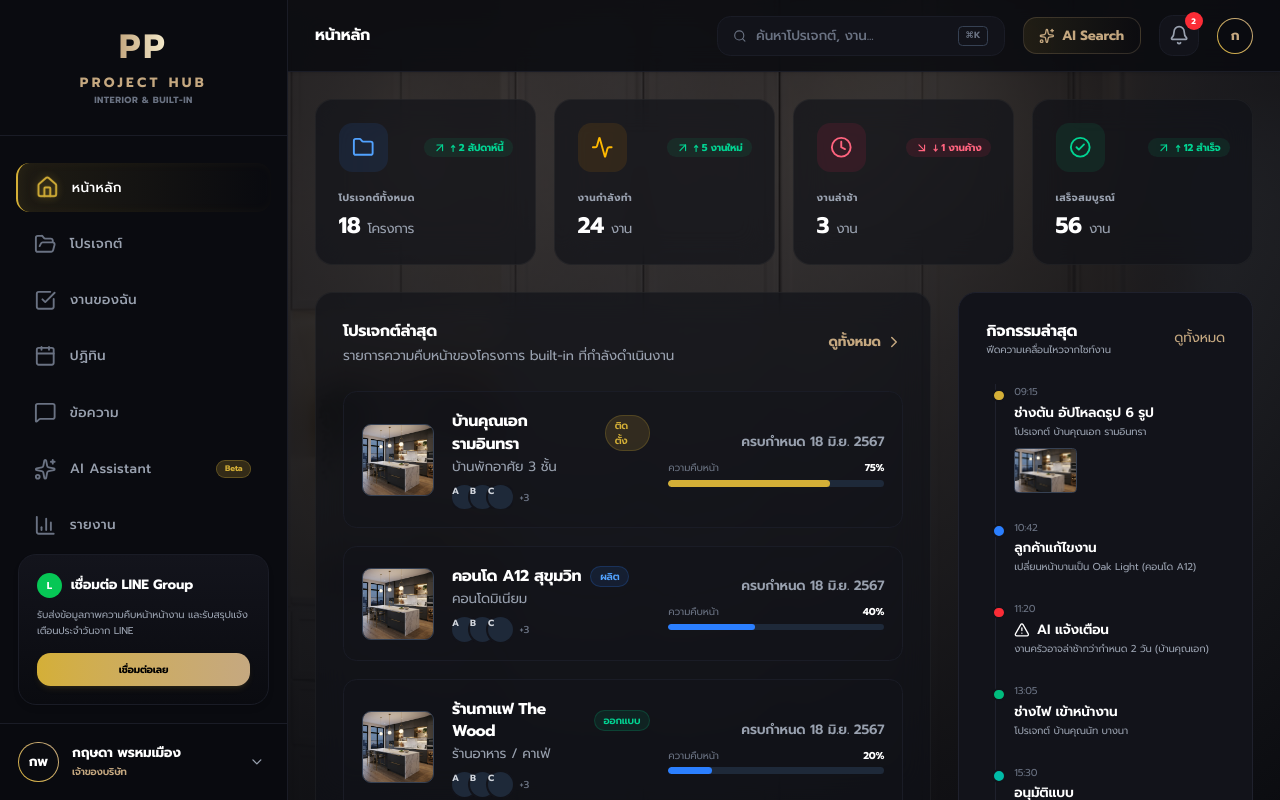
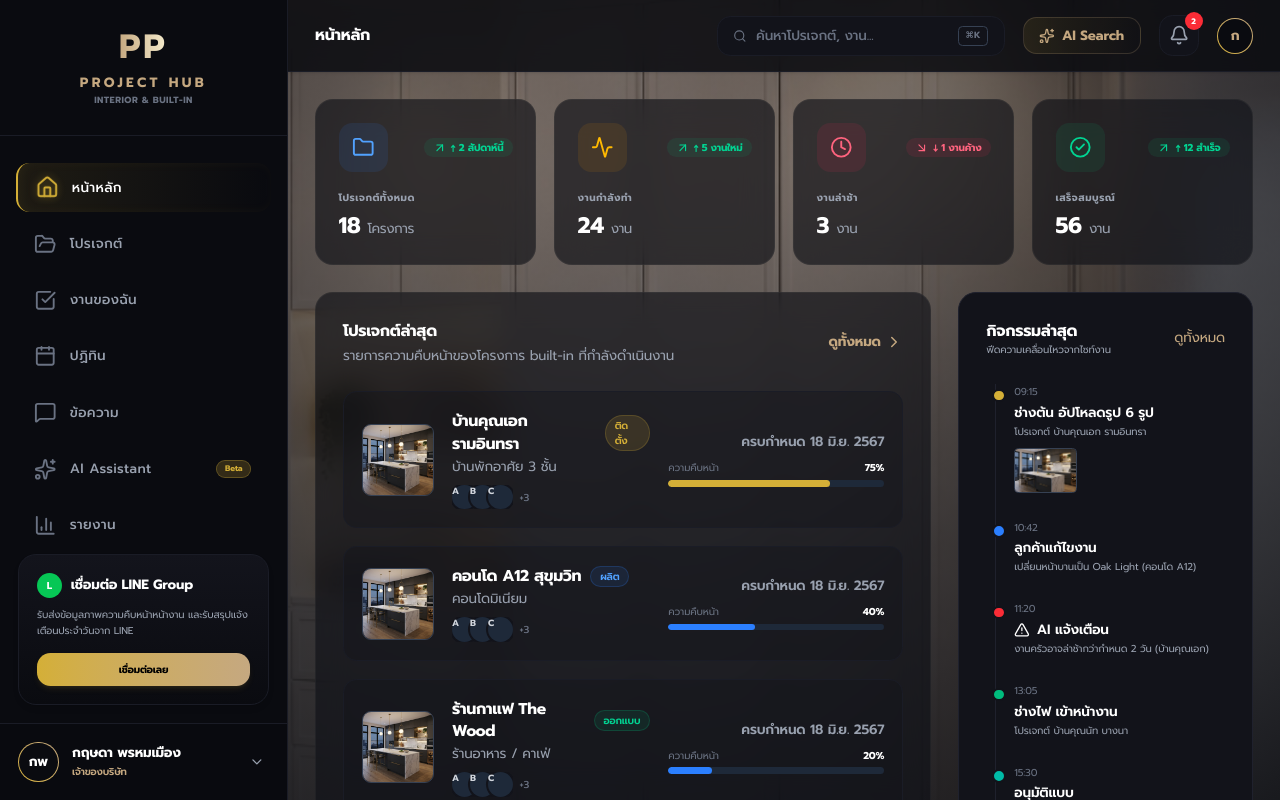
Before and after one commit to thanet789-pixel/pp-project-hub, a Next.js app: page / in a window 1280 px wide. Built offline with nearby package versions, Linux system fonts and the light colour scheme.

Commit message:
design: make radial gradient overlay on body background image lighter to show company wardrobe image clearly

```diff
--- a/src/app/globals.css
+++ b/src/app/globals.css
@@ -36,7 +36,7 @@ html {
 body {
   background-color: var(--background);
   background-image:
-    radial-gradient(circle at top, rgba(7, 8, 12, 0.72) 0%, rgba(7, 8, 12, 0.94) 80%, rgba(7, 8, 12, 0.98) 100%),
+    radial-gradient(circle at top, rgba(7, 8, 12, 0.35) 0%, rgba(7, 8, 12, 0.72) 60%, rgba(7, 8, 12, 0.92) 100%),
     url('/images/company_bg.jpg');
   background-size: cover;
   background-position: center;
```
